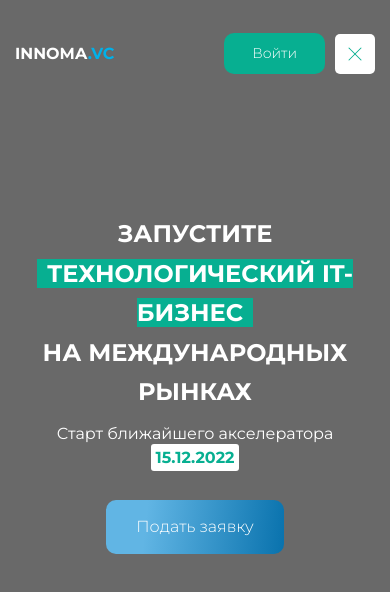
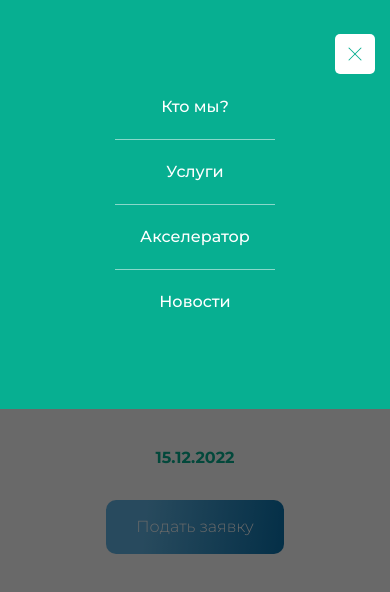
Before and after one commit to bodyguarder/innomavc, a website: page app/index.html in a window 390 px wide. Both pictures are taken after a click on the button "кнопка открытия меню". Drawn offline with nearby package versions, Linux system fonts and the light colour scheme; files that its build step writes are made by us from their sources; files whose address does not match are found by name.

Commit message:
drodown menu

```diff
--- a/app/js/main.js
+++ b/app/js/main.js
@@ -2,5 +2,6 @@ $(function () {
   $('.menu-btn').on('click', function () {
     $('.menu-btn__burger').toggleClass('menu-btn__burger--active');
     $('.header__nav-list').toggleClass('header__nav-list--active');
+    $('.header').toggleClass('header--active');
   })
 });
--- a/app/scss/sections/header.scss
+++ b/app/scss/sections/header.scss
@@ -16,6 +16,12 @@
     left: 0;
     bottom: 0;
     background-color: rgba($color: $black, $alpha: 0.59);
+  }
+
+  &--active {
+    &::after {
+      z-index: 0;
+    }
   }
 
   &__wrapper {
@@ -41,7 +47,22 @@
     }
 
     @include media-2 {
-      display: none;
+      z-index: 5;
+      padding: 75px 99px;
+      position: absolute;
+      top: 0;
+      right: 0;
+      left: 0;
+      flex-direction: column;
+      background-color: $blue-200;
+      row-gap: 0;
+      transform: translateY(-200%);
+      transition: transform 0.2s linear;
+
+      &--active {
+        display: flex;
+        transform: translateY(0);
+      }
     }
   }
 
@@ -52,6 +73,18 @@
       @include media-1 {
         margin-right: 34px;
       }
+
+      @include media-2 {
+        margin-right: 0;
+        border-bottom: 1px solid rgba(255, 255, 255, 0.52);
+      }
+    }
+
+    @include media-2 {
+      max-width: 160px;
+      width: 100%;
+      padding: 20px 0;
+      text-align: center;
     }
   }
 
@@ -78,6 +111,7 @@
     background-color: $white;
 
     @include media-2 {
+      z-index: 10;
       display: block;
     }
   }
@@ -157,11 +191,11 @@
     padding: 15px 30px;
     background: linear-gradient(276.41deg, #016CA8 -7%, #61B5E4 77.16%);
     border-radius: 10px;
-    transition: all 0.2s linear;
+    transition: box-shadow 0.2s linear;
 
     @media (any-hover: hover) {
       &:hover {
-        background: linear-gradient($blue-300);
+        background: linear-gradient(276.41deg, #016CA8 100%, #61B5E4 0);
         box-shadow: inset 0 4px 4px rgba(0, 0, 0, 0.25);
       }
     }
```
Also changed, not shown: app/js/main.min.js.
